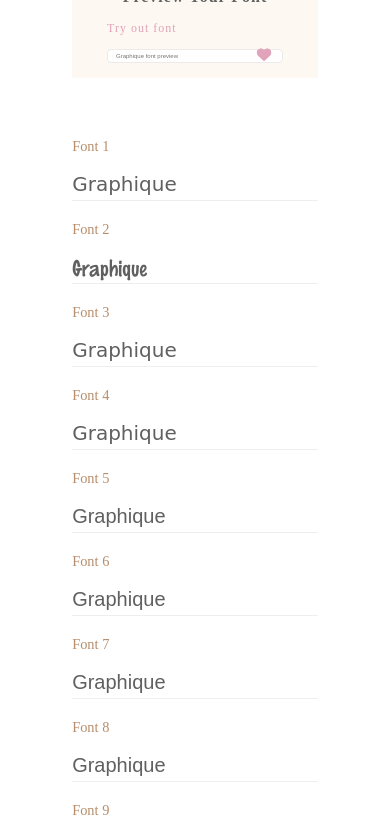
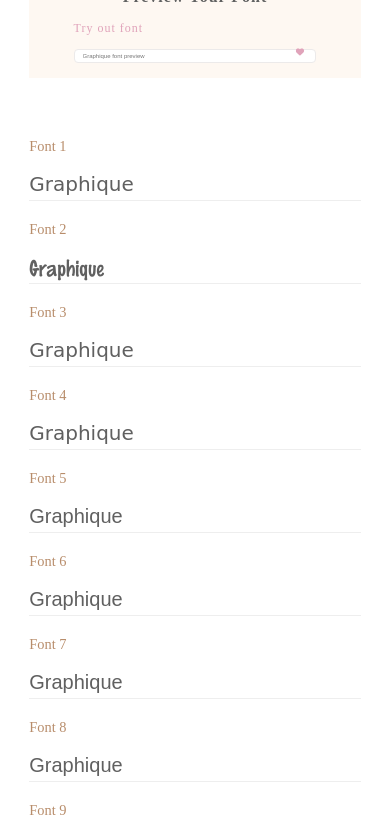
Before and after one commit to laith-2020/font-typs-page, a plain HTML site: page index.html in a window 390 px wide. Shown: the part 95-929 px from the top of the page. Drawn offline with Linux system fonts and the light colour scheme; a web font is replaced by a local one.

Commit message:
last update

```diff
--- a/index.html
+++ b/index.html
@@ -69,7 +69,7 @@
       /* @import url('https://fonts.cdnfonts.com/css/towel'); */
 
       body {
-        max-width: 63%;
+        max-width: 85%;
         margin: 0 auto;
         padding: 11px;
         /* font-family: "Myriad Pro", Myriad, sans-serif; */
@@ -190,8 +190,7 @@
             .heart-icon {
                 right: 12px;
                 top: 65%;
-
-                font-size: 14px;
+                font-size: 8px;
             }
 
          .font-preview {
@@ -384,11 +383,9 @@
     </div>
     <div class="body-div">
       <div class="font-grid" id="fontContainer">
-        <!-- Font cards will be generated here -->
       </div>
       <div>
         <img
-
           class="logo-img"
           src="./img/logo2.png"
         />
@@ -397,7 +394,7 @@
 
     <script>
       const fonts = [
-                { name: "Font 1", class: "'Lilliana', cursive" },
+        { name: "Font 1", class: "'Lilliana', cursive" },
         { name: "Font 2", class: "'Marker Felt'" },
         { name: "Font 3", class: "'barbie', cursive" },
         { name: "Font 4", class: "'BubbleGum', cursive" },
```
